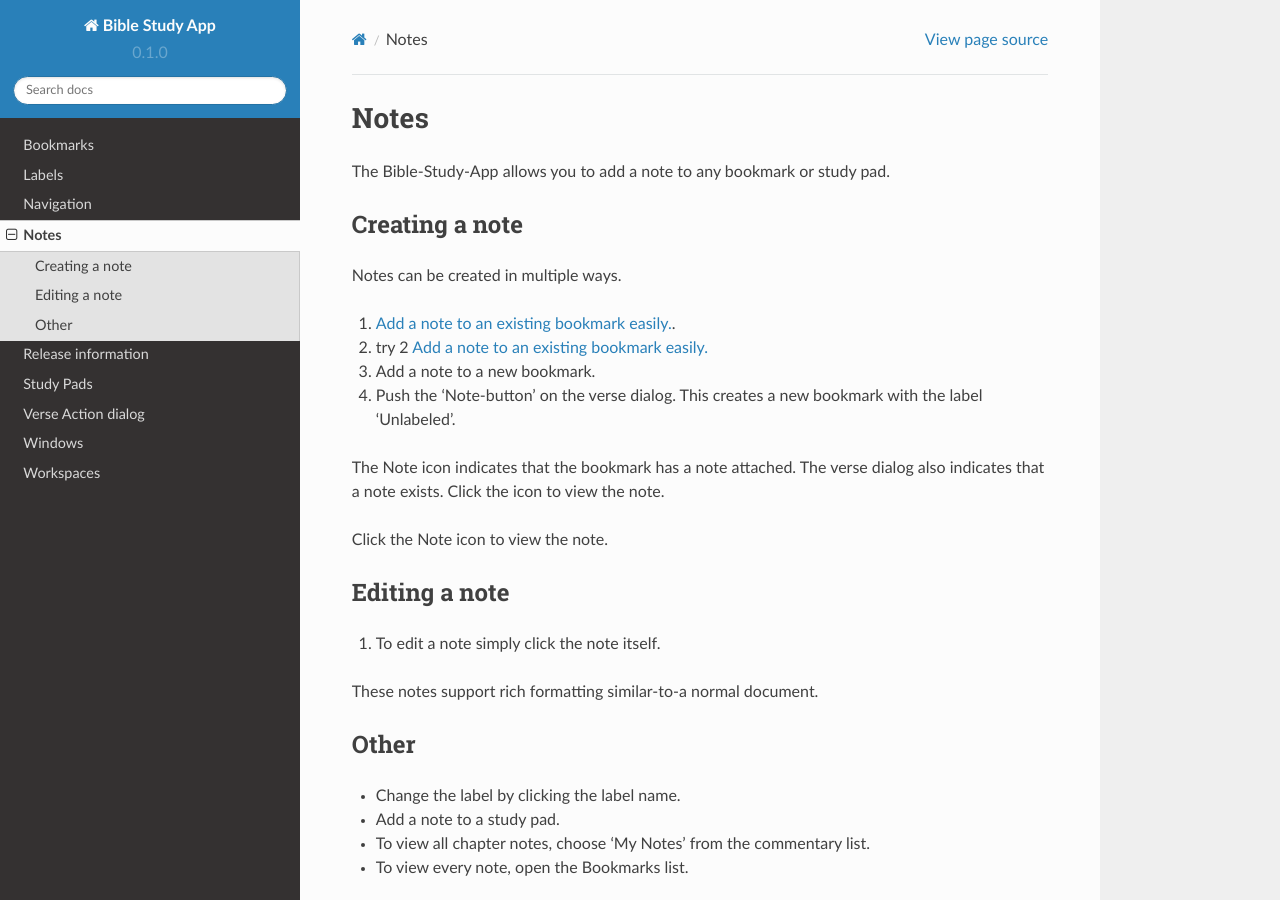
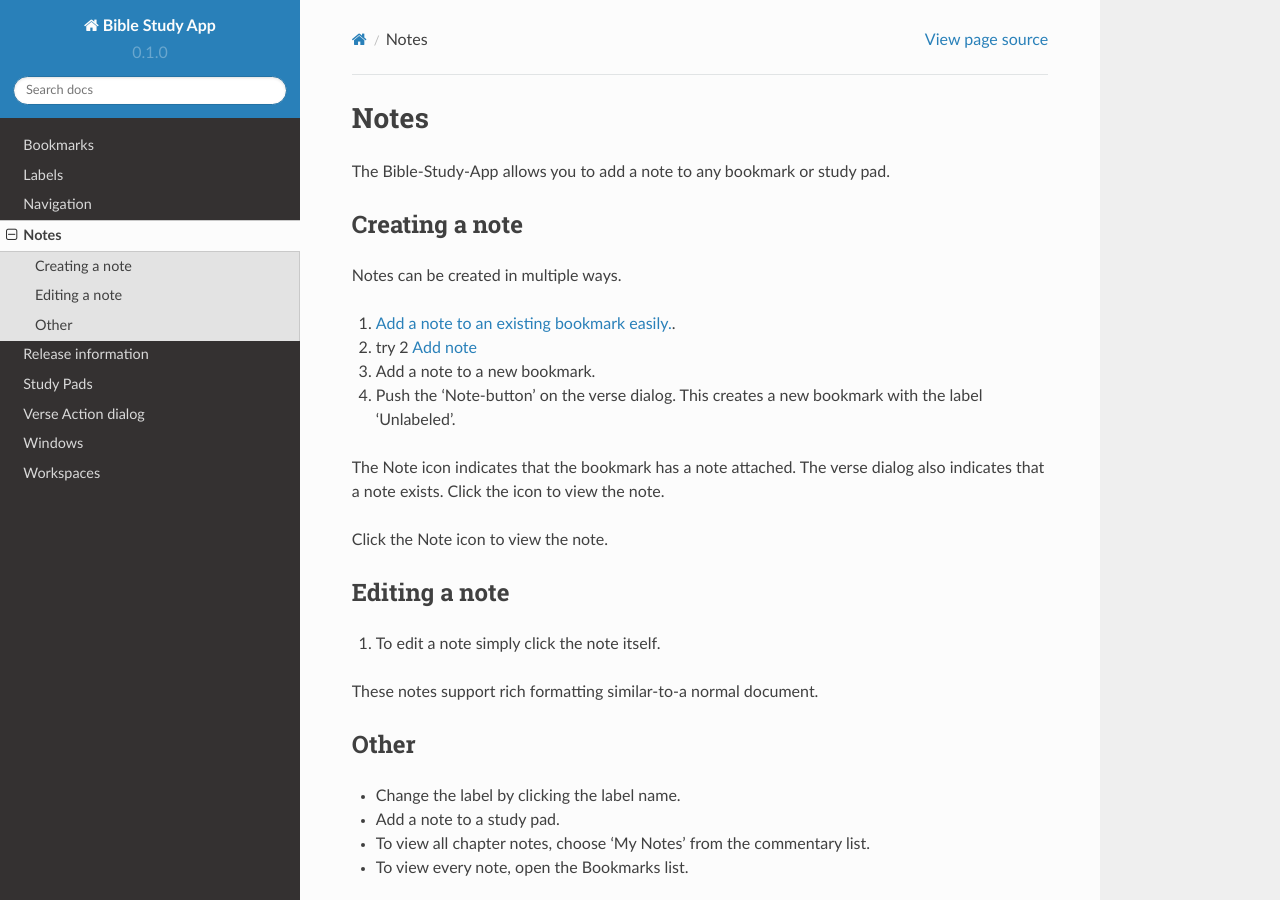
Before and after one commit to AndBible/docs, a Sphinx documentation site: the page built from docs/source/notes.rst, in a window 1280 px wide and 900 px high. Built offline with Sphinx 7.4.7 and the Read the Docs theme 2.0.0, drawn with Linux system fonts in a browser that asks for light colours; pages that are not in the unit, such as notebooks, are missing from menus.

Commit message:
Update notes.rst

```diff
--- a/docs/source/notes.rst
+++ b/docs/source/notes.rst
@@ -8,7 +8,7 @@ Creating a note
 Notes can be created in multiple ways.
 
 1. :ref:`Add a note to an existing bookmark`.
-2. try 2 :doc:`videos/note_add_to_existing_bookmark`
+2. try 2 :doc:`Add note <videos/note_add_to_existing_bookmark>`
 3. Add a note to a new bookmark.
 4. Push the 'Note-button' on the verse dialog. This creates a new bookmark with the label 'Unlabeled'.
 
```
